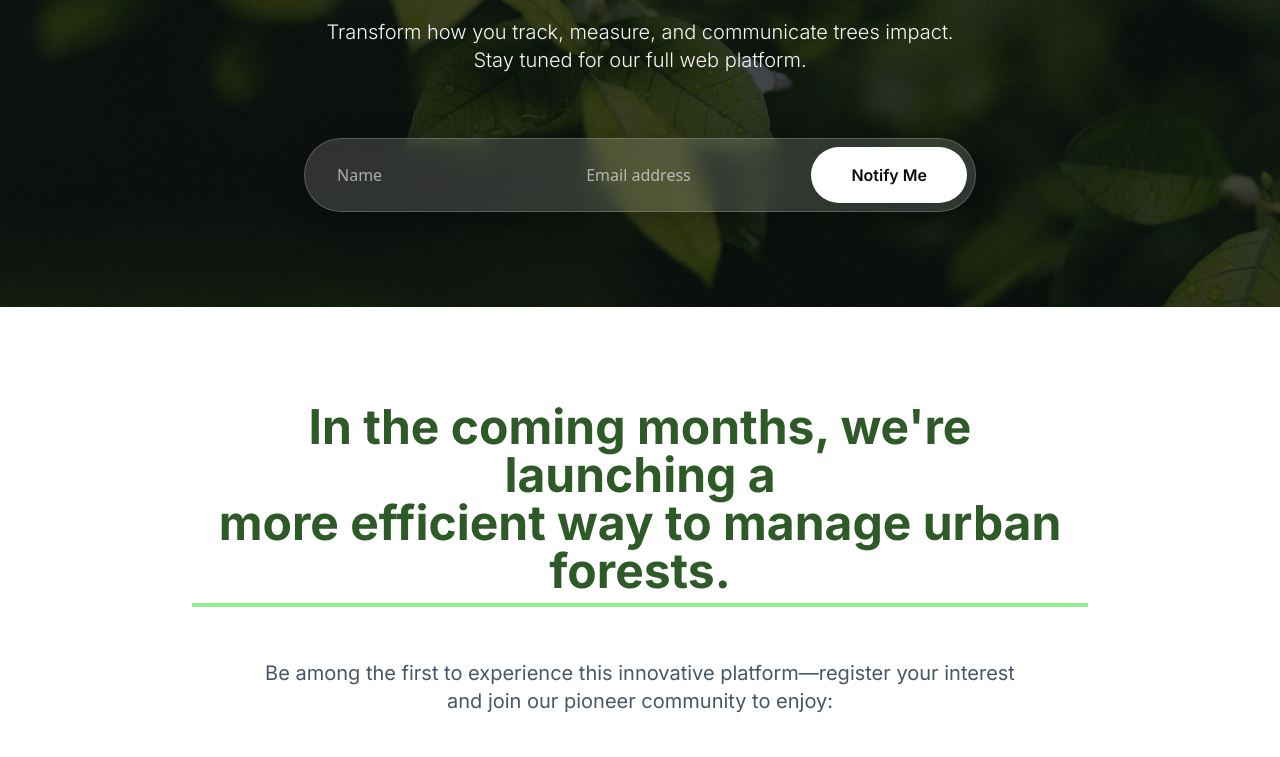
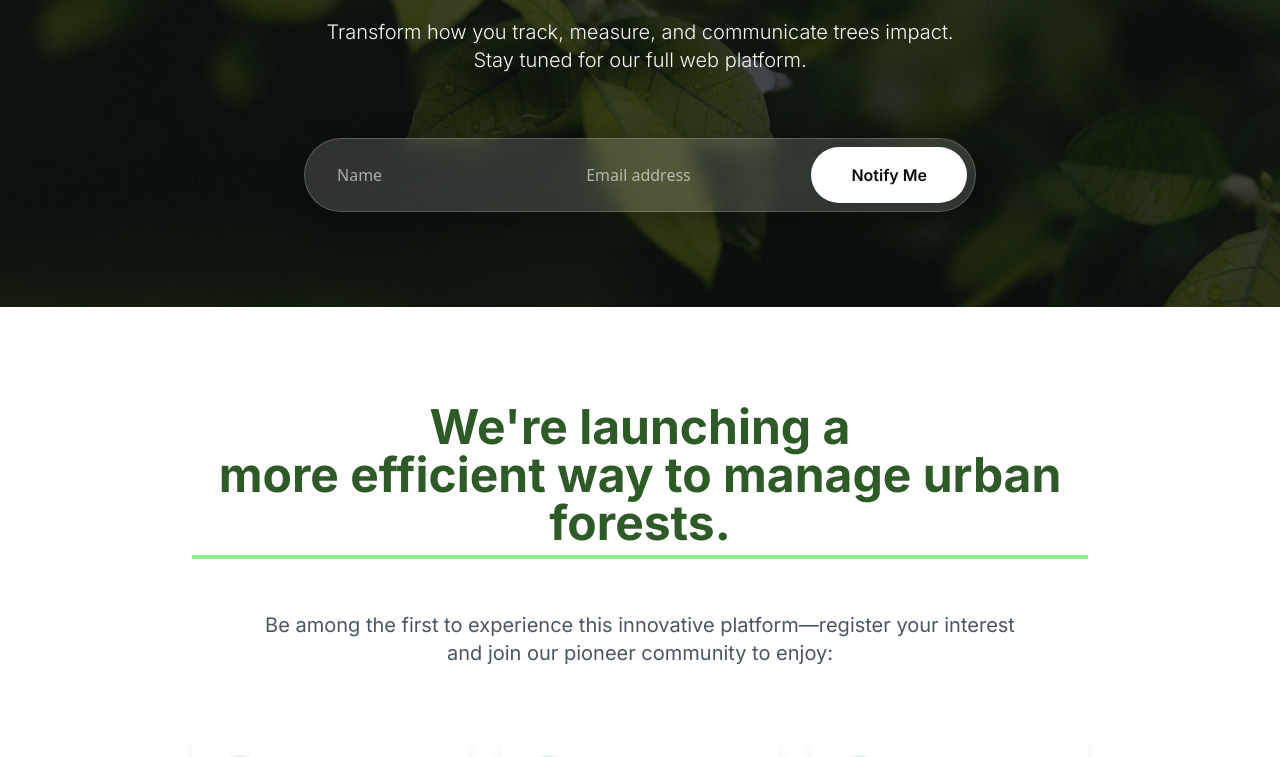
Before and after one commit to treesable/urban, a Next.js app: page / in a window 1280 px wide. Shown: the part 493-1250 px from the top of the page. Built offline with nearby package versions, Linux system fonts and the light colour scheme.

Commit message:
Update ValueProposition component

```diff
--- a/components/ValueProposition.tsx
+++ b/components/ValueProposition.tsx
@@ -25,7 +25,7 @@ const ValueProposition = () => {
           <div className="text-center mb-16">
             <div className="inline-block">
               <h2 className="text-4xl md:text-5xl font-bold text-[#2D5A27] relative">
-                In the coming months, we're launching a
+                We're launching a
                 <span className="block">more efficient way to manage urban forests.</span>
                 <motion.div
                   className="absolute -bottom-3 left-0 w-full h-1 bg-[#90EE90]"
```
